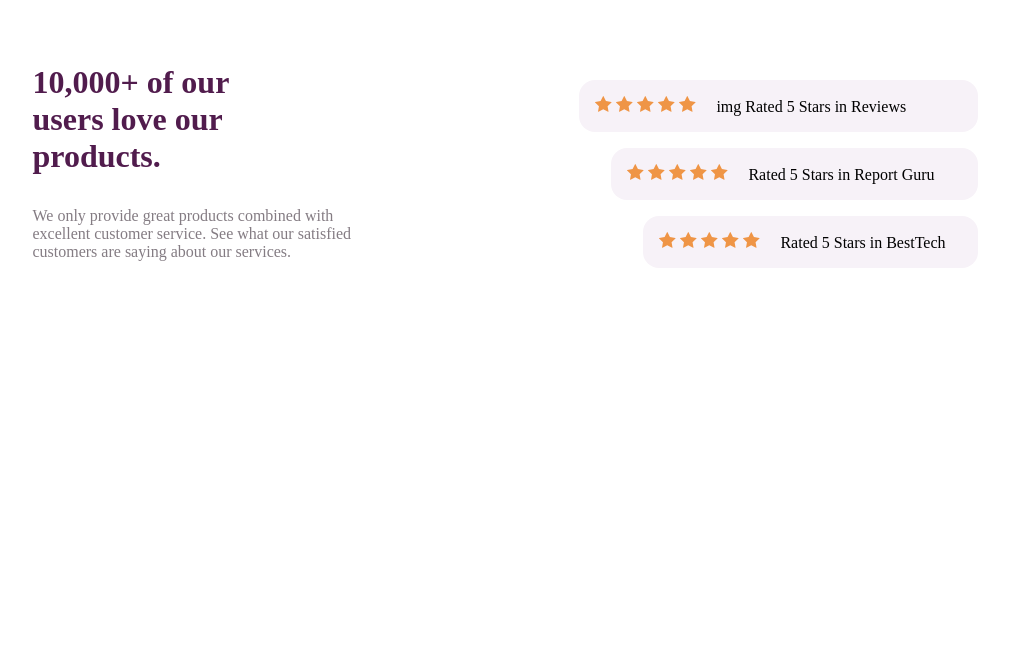
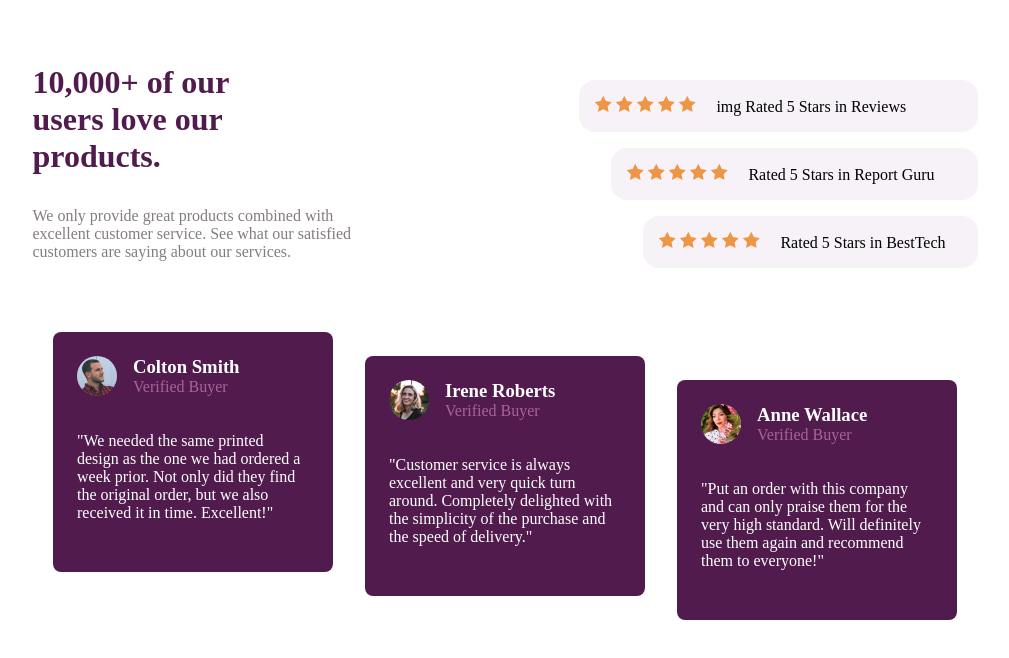
Before and after one commit to wadmortada/social-section, a plain HTML site: page index.html in a window 1280 px wide. Shown: the whole page, without its empty margins (135-1144 px from the left). Drawn offline with Linux system fonts and the light colour scheme.

Commit message:
done styling

```diff
--- a/index.html
+++ b/index.html
@@ -47,49 +47,53 @@
     <div class="cards-container">
 
         <div class="card-one">
-        <!-- <div>
+          <div class="card-head">
             <div>
-            <img src="images/image-colton.jpg" alt="colton-img">
+              <img src="images/image-colton.jpg" class="card-img" alt="colton-img">
             </div>
             <div>
               <h3>Colton Smith</h3>
               <p>Verified Buyer</p>
             </div>
-          <p>"We needed the same printed design as the one we had ordered a week prior.
+          </div>
+
+          <p class="card-details">"We needed the same printed design as the one we had ordered a week prior.
             Not only did they find the original order, but we also received it in time.
             Excellent!"</p>
-        </div>  -->
+        </div>
 
-      <div>
 
-      <div class="card-two">
-        <!-- <div>
-          <div>
-            <img src="images/image-irene.jpg" alt="irene-img">
+        <div  class="card-two">
+          <div class="card-head">
+            <div >
+              <img src="images/image-irene.jpg" class="card-img" alt="irene-img">
             </div>
             <div>
               <h3>Irene Roberts</h3>
               <p>Verified Buyer</p>
             </div>
-          <p>"Customer service is always excellent and very quick turn around. Completely
+          </div>
+
+          <p class="card-details">"Customer service is always excellent and very quick turn around. Completely
             delighted with the simplicity of the purchase and the speed of delivery."</p>
         </div>
-         -->
-      </div>
+
 
         <div class="card-there">
-        <!-- <div>
+          <div class="card-head">
             <div>
-            <img src="images/image-anne.jpg" alt="anne-img">
+              <img src="images/image-anne.jpg" class="card-img" alt="anne-img">
             </div>
             <div>
               <h3>Anne Wallace</h3>
               <p>Verified Buyer</p>
             </div>
-          <p>"Put an order with this company and can only praise them for the very high
+          </div>
+
+          <p class="card-details">"Put an order with this company and can only praise them for the very high
             standard. Will definitely use them again and recommend them to everyone!"</p>
-        </div> -->
         </div>
+
 
     </div>
 
--- a/style.css
+++ b/style.css
@@ -25,12 +25,14 @@ body {
 }
 
 .rate-one {
+    padding: 1rem;
     background-color: #F7F2F8;
     padding: 1rem;
     border-radius: 1rem;
     margin: 1rem 0;
 }
 .rate-two {
+    padding: 1rem;
     background-color: #F7F2F8;
     padding: 1rem;
     border-radius: 1rem;
@@ -49,21 +51,52 @@ body {
 
 .cards-container {
     display: flex;
-    justify-content: space-between;
-    background-color: #511C4D;
-    width: 280px;
+    gap: 2rem;
+    justify-content: center;
+    margin-top: 4rem;
+    color: white;
+
 }
 
-/* .card-one {
+.card-one {
     width: 280px;
+    height: 240px;
+    padding: 1.5rem;
     background-color: #511C4D;
+    border-radius: 0.5rem;
 }
 
 .card-two {
     width: 280px;
+    height: 240px;
+    padding: 1.5rem;
+    margin-top: 1.5rem;
     background-color: #511C4D;
+    border-radius: 0.5rem;
 }
 .card-there {
     width: 280px;
+    height: 240px;
+    padding: 1.5rem;
+    margin-top: 3rem;
     background-color: #511C4D;
-} */
+    border-radius: 0.5rem;
+}
+
+.card-img {
+    border-radius: 50%;
+    width: 40px;
+}
+
+.card-head {
+    display: flex;
+    gap: 1rem;
+}
+
+.card-head p {
+    color: #AC6297;
+}
+
+.card-details {
+    margin-top: 2rem;
+}
```
Lines whose indentation alone changed are shown as unchanged.
